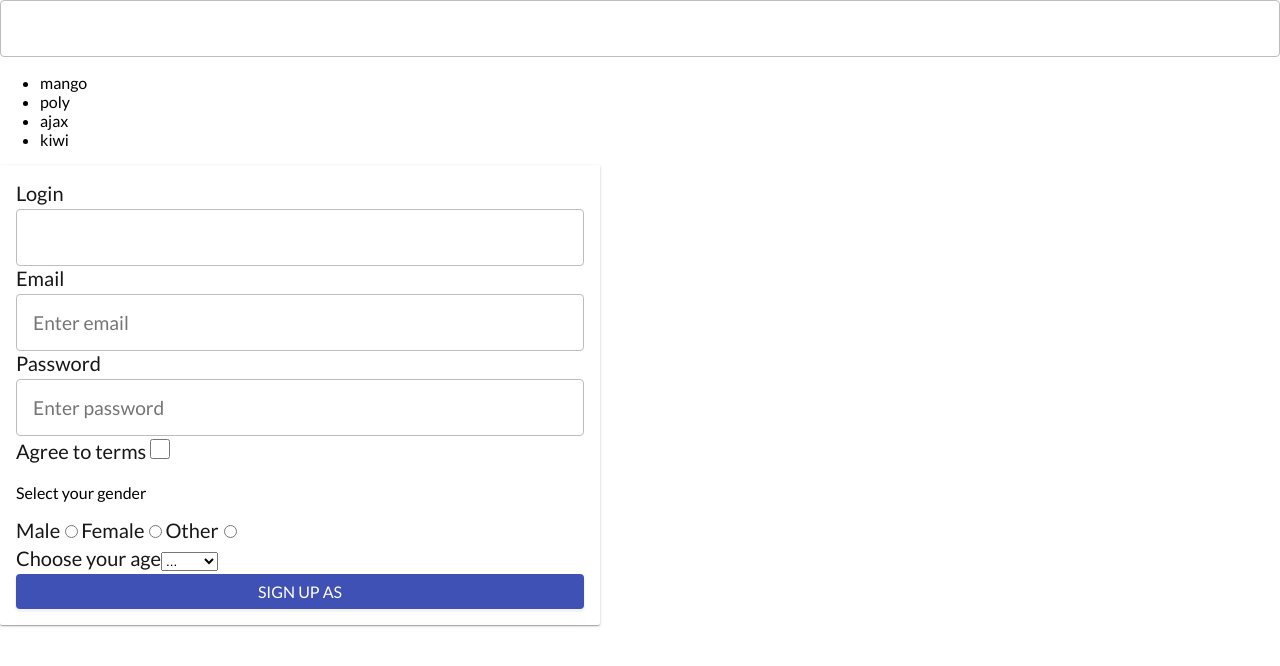
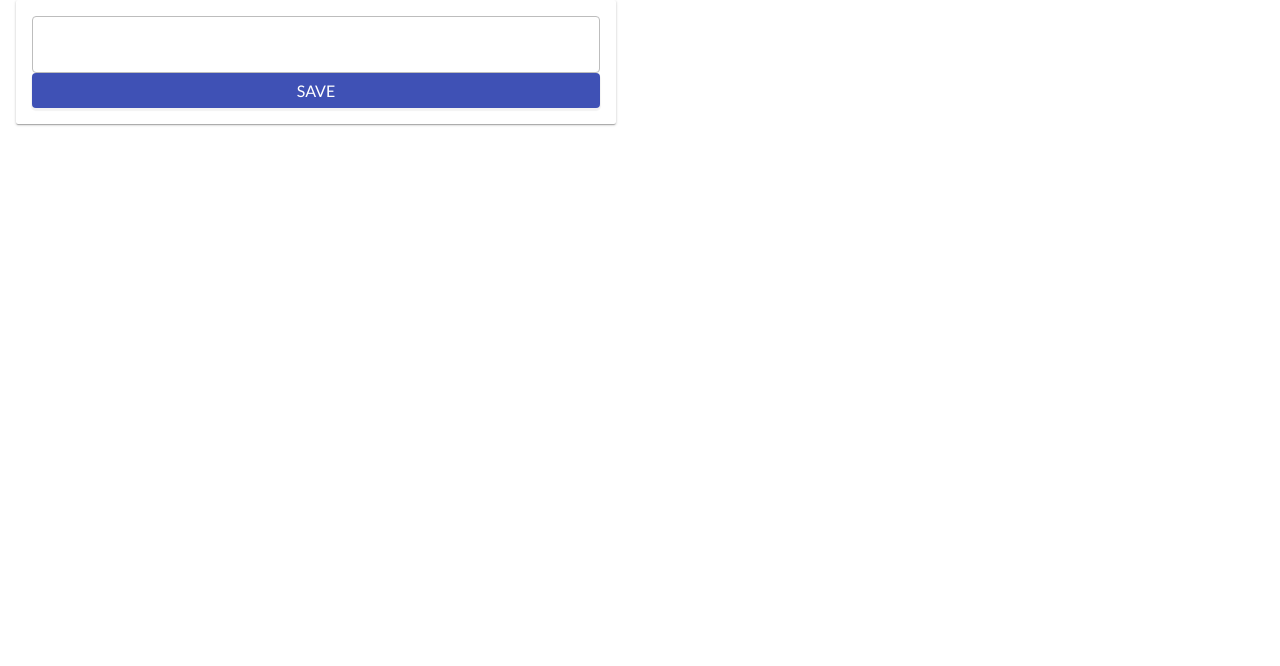
Before and after one commit to luxplanjay/react-group-7, a React (Create React App) app: page / in a window 1280 px wide. Shown: the top 666 px of the page. Built offline with nearby package versions, Linux system fonts and the light colour scheme.

Commit message:
Fixed prop validation

```diff
--- a/src/components/App.js
+++ b/src/components/App.js
@@ -1,47 +1,96 @@
 import React, { Component } from 'react';
-import SignupForm from './SignupForm';
-import FriendList from './FriendList';
+import shortid from 'shortid';
+import NoteList from './NoteList';
+import NoteEditor from './NoteEditor';
+import storage from '../services/storage';
 
-const getVisibleFriends = (allFriends, filter) => {
-  return allFriends.filter(friend => friend.includes(filter));
-};
-
-class App extends Component {
+export default class App extends Component {
   state = {
-    friends: ['mango', 'poly', 'ajax', 'kiwi'],
-    filter: '',
+    notes: [],
   };
 
-  handleFilterChange = e => {
-    this.setState({
-      filter: e.currentTarget.value,
-    });
+  componentDidMount() {
+    console.log('componentDidMount');
+
+    const notes = storage.get('notes');
+
+    if (notes) {
+      this.setState({ notes });
+    }
+  }
+
+  componentDidUpdate(prevProps, prevState) {
+    const { notes } = this.state;
+
+    if (prevState.notes !== notes) {
+      storage.save('notes', notes);
+    }
+  }
+
+  saveNote = text => {
+    const note = {
+      id: shortid.generate(),
+      text,
+      completed: false,
+    };
+
+    this.setState(
+      state => ({
+        notes: [...state.notes, note],
+      }),
+      this.saveToStorage,
+    );
   };
 
-  submitForm = obj => {
-    console.log(obj);
+  deleteNote = noteId => {
+    this.setState(
+      state => ({
+        notes: state.notes.filter(note => note.id !== noteId),
+      }),
+      this.saveToStorage,
+    );
   };
 
+  updateNoteStatus = noteId => {
+    this.setState(
+      state => ({
+        notes: state.notes.map(note =>
+          note.id === noteId ? { ...note, completed: !note.completed } : note,
+        ),
+      }),
+      this.saveToStorage,
+    );
+  };
+
+  // updateNoteStatus = noteId => {
+  //   this.setState(state => ({
+  //     notes: state.notes.map(note => {
+  //       if (note.id === noteId) {
+  //         return {
+  //           ...note,
+  //           completed: !note.completed,
+  //         };
+  //       }
+
+  //       return note;
+  //     }),
+  //   }));
+  // };
+
   render() {
-    const { friends, filter } = this.state;
-
-    const visibleFriends = getVisibleFriends(friends, filter);
-
+    console.log('render');
+    const { notes } = this.state;
     return (
       <div className="App">
-        <input
-          className="Input"
-          type="text"
-          name="filter"
-          value={filter}
-          onChange={this.handleFilterChange}
-        />
-
-        {visibleFriends.length > 0 && <FriendList friends={visibleFriends} />}
-        <SignupForm onSubmit={this.submitForm} />
+        <NoteEditor onSave={this.saveNote} />
+        {notes.length > 0 && (
+          <NoteList
+            notes={notes}
+            onDeleteNote={this.deleteNote}
+            onUpdateCompleted={this.updateNoteStatus}
+          />
+        )}
       </div>
     );
   }
 }
-
-export default App;
--- a/src/components/FriendList.js
+++ /dev/null
@@ -1,12 +0,0 @@
-/* eslint-disable */
-import React from 'react';
-
-const FriendList = ({ friends }) => (
-  <ul>
-    {friends.map(friend => (
-      <li key={friend}>{friend}</li>
-    ))}
-  </ul>
-);
-
-export default FriendList;
--- /dev/null
+++ b/src/components/NoteEditor.js
@@ -0,0 +1,39 @@
+/* eslint-disable */
+import React, { Component } from 'react';
+
+export default class NoteEditor extends Component {
+  state = {
+    text: '',
+  };
+
+  handleChange = e => {
+    this.setState({
+      text: e.currentTarget.value,
+    });
+  };
+
+  handleSubmit = e => {
+    e.preventDefault();
+
+    this.props.onSave(this.state.text);
+    this.setState({ text: '' });
+  };
+
+  render() {
+    const { text } = this.state;
+    return (
+      <form className="Form" onSubmit={this.handleSubmit}>
+        <input
+          type="text"
+          className="Input"
+          value={text}
+          onChange={this.handleChange}
+        />
+
+        <button type="submit" className="Button">
+          Save
+        </button>
+      </form>
+    );
+  }
+}
--- /dev/null
+++ b/src/components/NoteList.js
@@ -0,0 +1,23 @@
+/* eslint-disable */
+import React from 'react';
+
+const NoteList = ({ notes, onDeleteNote, onUpdateCompleted }) => (
+  <ul>
+    {notes.map(note => (
+      <li key={note.id} className="Note">
+        <span className="Note__text">{note.text}</span>
+        <input
+          type="checkbox"
+          className="Checkbox"
+          checked={note.completed}
+          onChange={() => onUpdateCompleted(note.id)}
+        />
+        <button className="Button" onClick={() => onDeleteNote(note.id)}>
+          Delete
+        </button>
+      </li>
+    ))}
+  </ul>
+);
+
+export default NoteList;
--- a/src/components/SignupForm.js
+++ /dev/null
@@ -1,209 +0,0 @@
-import React, { Component } from 'react';
-import shortid from 'shortid';
-import {
-  validateEmail,
-  validateStringLength,
-} from '../services/validation-service';
-
-const Gender = {
-  MALE: 'male',
-  FEMALE: 'female',
-  OTHER: 'other',
-};
-
-export default class SignupForm extends Component {
-  state = {
-    login: '',
-    email: '',
-    password: '',
-    agreed: false,
-    gender: '',
-    age: '',
-  };
-
-  inputIds = {
-    loginInputId: shortid.generate(),
-    emailInputId: shortid.generate(),
-    passwordInputId: shortid.generate(),
-    agreedInputId: shortid.generate(),
-    maleGenderInputId: shortid.generate(),
-    femaleGenderInputId: shortid.generate(),
-    otherGenderInputId: shortid.generate(),
-    ageSelectId: shortid.generate(),
-  };
-
-  handleChange = e => {
-    const { name, value, type, checked } = e.currentTarget;
-
-    this.setState({
-      [name]: type === 'checkbox' ? checked : value,
-    });
-  };
-
-  handleSubmit = e => {
-    e.preventDefault();
-
-    const loginValidation = validateStringLength(this.state.login, {
-      min: 6,
-      max: 10,
-    });
-
-    if (!loginValidation.valid) {
-      console.log(loginValidation.message);
-      return;
-    }
-
-    const emailvalidation = validateEmail(this.state.email);
-
-    if (!emailvalidation.valid) {
-      console.log(emailvalidation.message);
-      return;
-    }
-
-    /* eslint-disable-next-line */
-    this.props.onSubmit({ ...this.state });
-
-    this.reset();
-  };
-
-  reset = () => {
-    this.setState({
-      login: '',
-      email: '',
-      password: '',
-      agreed: false,
-      gender: '',
-      age: '',
-    });
-  };
-
-  render() {
-    const { login, email, password, agreed, gender, age } = this.state;
-    const {
-      loginInputId,
-      emailInputId,
-      passwordInputId,
-      agreedInputId,
-      maleGenderInputId,
-      femaleGenderInputId,
-      otherGenderInputId,
-      ageSelectId,
-    } = this.inputIds;
-
-    return (
-      <form className="Form" onSubmit={this.handleSubmit}>
-        <label htmlFor={loginInputId} className="Label">
-          <span className="Label__text">Login</span>
-          <input
-            className="Input"
-            type="text"
-            name="login"
-            id={loginInputId}
-            value={login}
-            onChange={this.handleChange}
-          />
-        </label>
-
-        <label className="Label" htmlFor={emailInputId}>
-          <span className="Label__text">Email</span>
-
-          <input
-            className="Input"
-            type="email"
-            name="email"
-            placeholder="Enter email"
-            value={email}
-            onChange={this.handleChange}
-            id={emailInputId}
-          />
-        </label>
-
-        <label className="Label" htmlFor={passwordInputId}>
-          <span className="Label__text">Password</span>
-          <input
-            className="Input"
-            type="password"
-            placeholder="Enter password"
-            name="password"
-            value={password}
-            onChange={this.handleChange}
-            id={passwordInputId}
-          />
-        </label>
-
-        <label className="Label" htmlFor={agreedInputId}>
-          <span className="Label__text">Agree to terms</span>
-          <input
-            className="Checkbox"
-            type="checkbox"
-            checked={agreed}
-            onChange={this.handleChange}
-            name="agreed"
-            id={agreedInputId}
-          />
-        </label>
-
-        <section role="group">
-          <p>Select your gender</p>
-
-          <label htmlFor={maleGenderInputId} className="Label">
-            <span className="Label__text">Male</span>
-            <input
-              type="radio"
-              checked={gender === Gender.MALE}
-              value={Gender.MALE}
-              onChange={this.handleChange}
-              name="gender"
-              id={maleGenderInputId}
-            />
-          </label>
-
-          <label htmlFor={femaleGenderInputId} className="Label">
-            <span className="Label__text">Female</span>
-            <input
-              type="radio"
-              checked={gender === Gender.FEMALE}
-              value={Gender.FEMALE}
-              onChange={this.handleChange}
-              name="gender"
-              id={femaleGenderInputId}
-            />
-          </label>
-
-          <label htmlFor={otherGenderInputId} className="Label">
-            <span className="Label__text">Other</span>
-            <input
-              type="radio"
-              checked={gender === Gender.OTHER}
-              value={Gender.OTHER}
-              onChange={this.handleChange}
-              name="gender"
-              id={otherGenderInputId}
-            />
-          </label>
-        </section>
-
-        <label className="Label" htmlFor={ageSelectId}>
-          <span className="Label__text">Choose your age</span>
-          <select
-            name="age"
-            value={age}
-            onChange={this.handleChange}
-            id={ageSelectId}
-          >
-            <option value="" disabled>
-              ...
-            </option>
-            <option value="18-25">18-25</option>
-            <option value="26-35">26-35</option>
-            <option value="36+">36+</option>
-          </select>
-        </label>
-
-        <button type="submit" className="Button" disabled={!agreed}>
-          Sign up as {login}
-        </button>
-      </form>
-    );
-  }
-}
--- a/src/index.css
+++ b/src/index.css
@@ -10,6 +10,8 @@ html {
 
 body {
   margin: 0;
+  padding-left: 16px;
+  padding-right: 16px;
   font-family: Lato, -apple-system, BlinkMacSystemFont, 'Segoe UI', 'Roboto',
     'Oxygen', 'Ubuntu', 'Cantarell', 'Fira Sans', 'Droid Sans', 'Helvetica Neue',
     sans-serif;
@@ -20,6 +22,15 @@ body {
 code {
   font-family: source-code-pro, Menlo, Monaco, Consolas, 'Courier New',
     monospace;
+}
+
+.Note {
+  padding: 8px;
+}
+
+.Note__text {
+  display: inline-block;
+  margin-right: 24px;
 }
 
 .Form {
@@ -90,7 +101,23 @@ code {
   background-color: #303f9f;
 }
 
-.fieldset {
+.Backdrop {
+  position: fixed;
+  top: 0;
+  left: 0;
+  width: 100vw;
+  height: 100vh;
+  background-color: rgba(0, 0, 0, 0.2);
   display: flex;
-  flex-direction: column;
+  justify-content: center;
+  align-items: center;
+  z-index: 999;
 }
+
+.Modal {
+  padding: 16px;
+  max-width: 480px;
+  width: 100%;
+  min-height: 320px;
+  background-color: #fff;
+}
--- /dev/null
+++ b/src/services/storage.js
@@ -0,0 +1,23 @@
+const save = (key, value) => {
+  try {
+    localStorage.setItem(key, JSON.stringify(value));
+  } catch (err) {
+    console.log(err);
+  }
+};
+
+const get = key => {
+  try {
+    const notes = localStorage.getItem(key);
+
+    return notes ? JSON.parse(notes) : null;
+  } catch (e) {
+    console.log('err');
+  }
+
+  return null;
+};
+export default {
+  save,
+  get,
+};
```
Also changed, not shown: src/components/Modal.js (added, +14 -0 lines), src/services/validation-service.js (deleted, +0 -26 lines).
